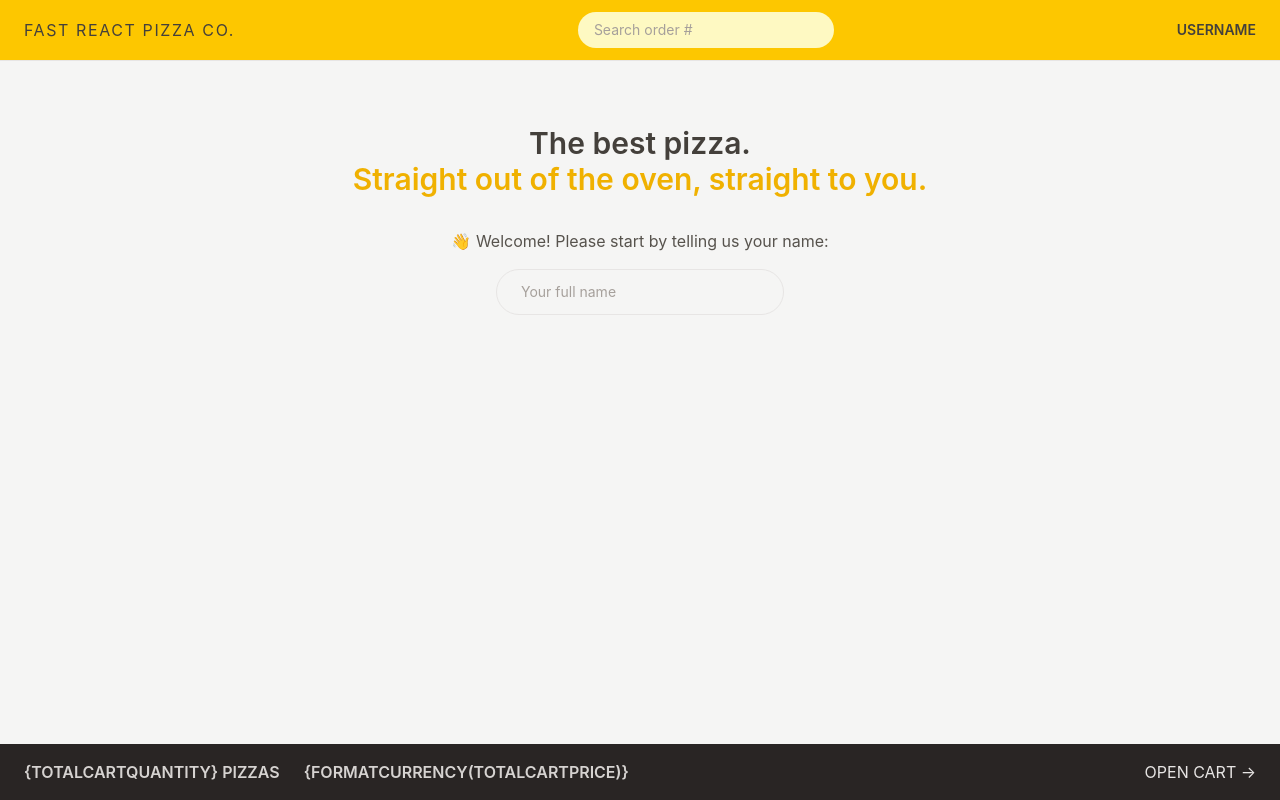
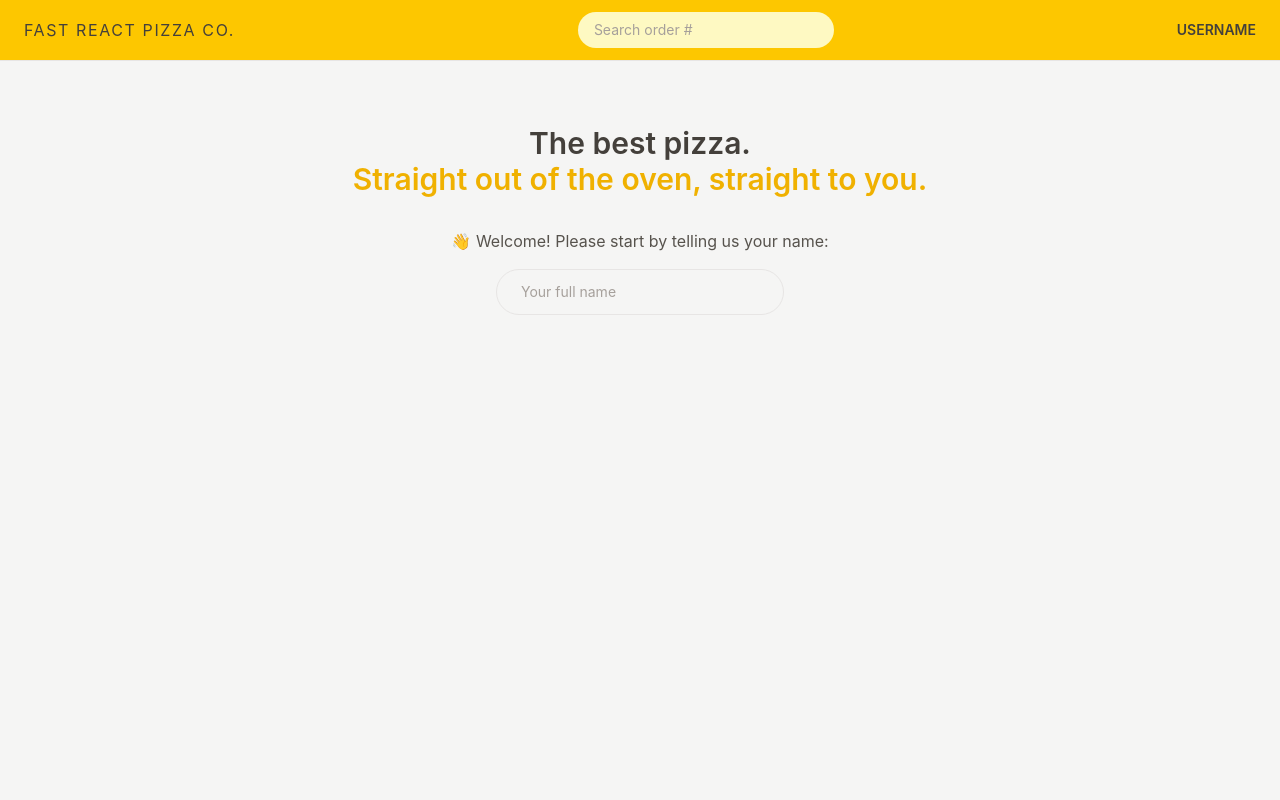
Before and after one commit to lexopez/fast-vue-pizza, a Vue app: page / in a window 1280 px wide. Built offline with nearby package versions, Linux system fonts and the light colour scheme.

Commit message:
implement cart overview component functionality

```diff
--- a/src/components/CartOverview.vue
+++ b/src/components/CartOverview.vue
@@ -1,5 +1,9 @@
 <script setup lang="ts">
-import { RouterLink } from 'vue-router'
+import { useCartStore } from '@/stores/cartStore'
+import { RouterLink, useRoute } from 'vue-router'
+import { formatCurrency } from '@/utils/helpers'
+const store = useCartStore()
+const route = useRoute()
 </script>
 
 <template>
@@ -7,9 +11,9 @@ import { RouterLink } from 'vue-router'
     class="flex items-center justify-between bg-stone-800 px-4 py-4 text-sm uppercase text-stone-200 sm:px-6 md:text-base"
   >
     <p class="space-x-4 font-semibold text-stone-300 sm:space-x-6">
-      <span>{totalCartQuantity} pizzas</span>
-      <span>{formatCurrency(totalCartPrice)}</span>
+      <span>{{ store.getTotalCartQuantity }} pizzas</span>
+      <span>{{ formatCurrency(store.getTotalCartPrice) }}</span>
     </p>
-    <RouterLink to="/cart">Open cart &rarr;</RouterLink>
+    <RouterLink v-if="route.path !== '/cart'" to="/cart">Open cart &rarr;</RouterLink>
   </div>
 </template>
--- a/src/layouts/AppLayout.vue
+++ b/src/layouts/AppLayout.vue
@@ -2,6 +2,8 @@
 import { RouterView } from 'vue-router'
 import AppHeader from '@/components/AppHeader.vue'
 import CartOverview from '@/components/CartOverview.vue'
+import { useCartStore } from '@/stores/cartStore'
+const store = useCartStore()
 </script>
 
 <template>
@@ -14,6 +16,6 @@ import CartOverview from '@/components/CartOverview.vue'
       </main>
     </div>
 
-    <CartOverview />
+    <CartOverview v-if="store.getTotalCartQuantity" />
   </div>
 </template>
```
